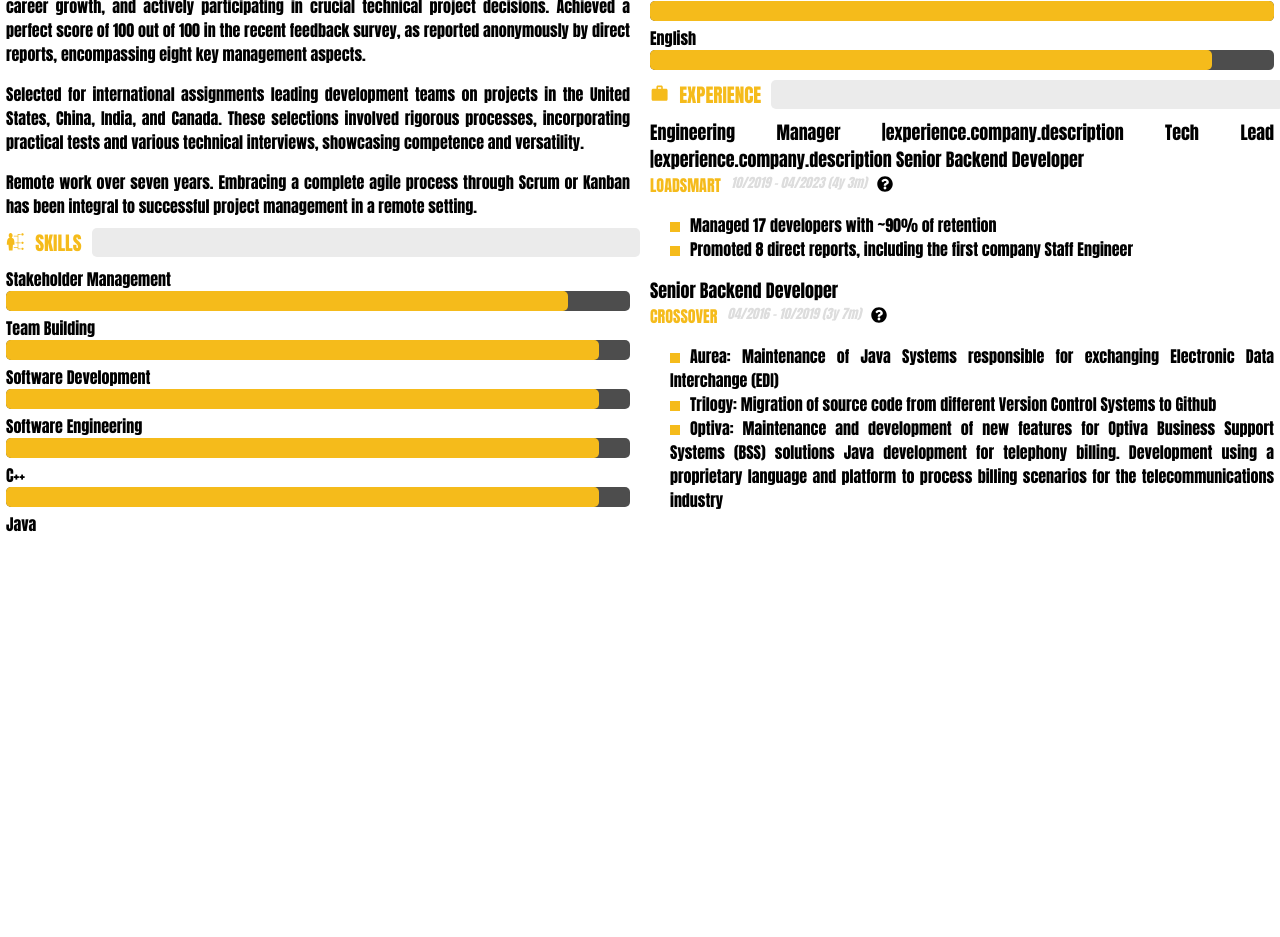
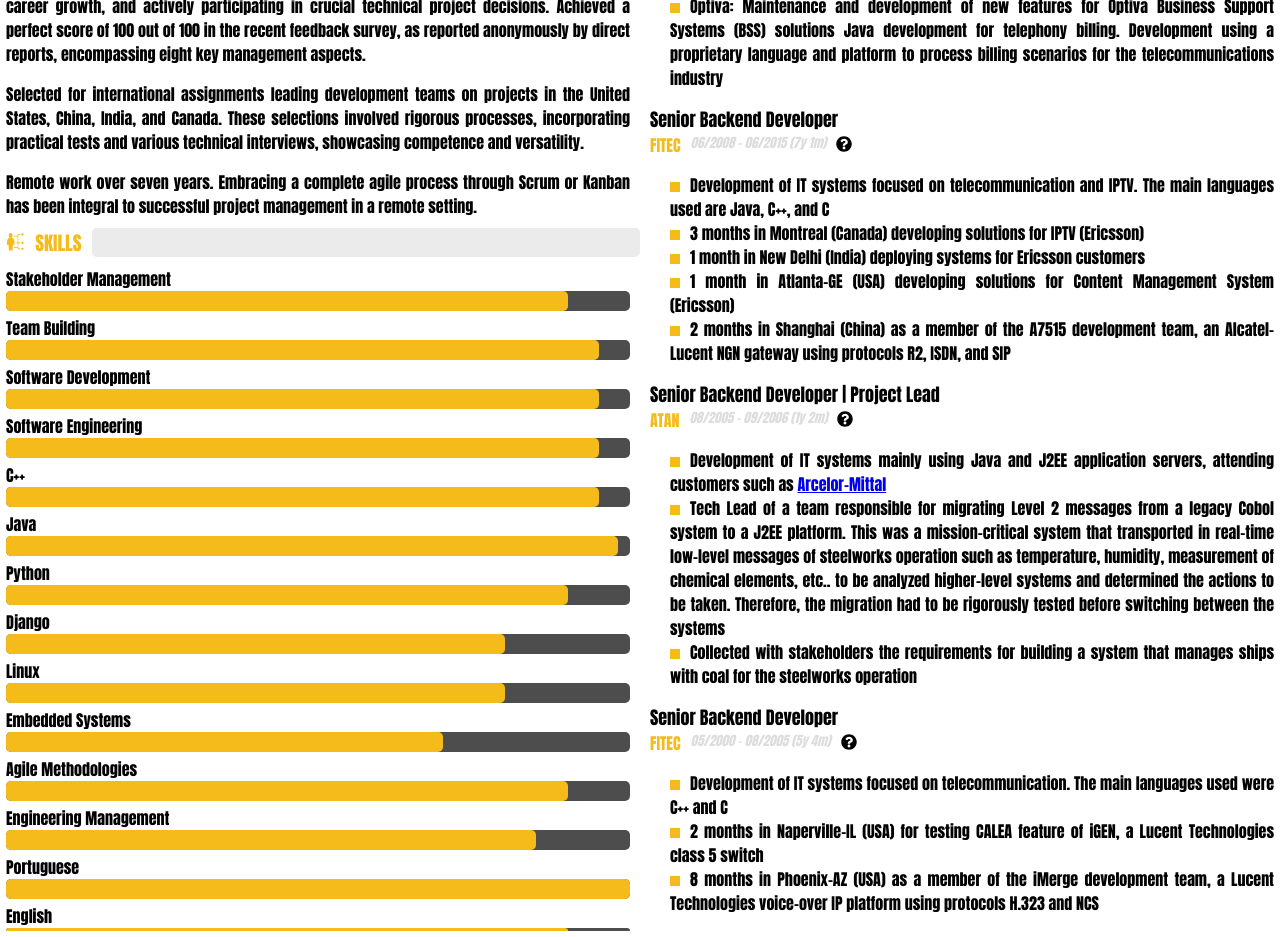
Before and after one commit to ampaiva/mycv, a React (Create React App) app: page / in a window 1280 px wide. Shown: the part 540-1477 px from the top of the page. Before the commit the page ends 1082 px from the top, so only its background shows below. Built offline with nearby package versions, Linux system fonts and the light colour scheme.

Commit message:
Links on activities

```diff
--- a/public/cv.json
+++ b/public/cv.json
@@ -32,6 +32,56 @@
                 "Trilogy: Migration of source code from different Version Control Systems to Github",
                 "Optiva: Maintenance and development of new features for Optiva Business Support Systems (BSS) solutions Java development for telephony billing. Development using a proprietary language and platform to process billing scenarios for the telecommunications industry"
             ]
+        },
+        {
+            "company": {
+                "name": "FITec",
+                "description": "Created in the 1990s, [FITec](https://fitec.org.br/home) is an Institute of Science and Technology (ICT) accredited by various Brazilian bodies, qualified to enter into agreements with companies benefiting from the Laws of Incentive to Research and Technological Development.<p>Its staff has about 350 employees, consisting of doctors, post-doctors, masters, postgraduates, graduates and technicians, with extensive market experience and great qualification in the areas of Digital Transformation, Artificial Intelligence, Data Science, IoT , Management, Industrial Design and Production Engineering, distributed between Recife, Campinas, São José dos Campos, Belo Horizonte and Manaus.<p>This team, working alone or together with teams of partners from different parts of the world, has developed Hardware, Firmware and Software projects in recent years in the areas of: Telecommunications, IT, Electric Energy, Biomedical Equipment, Industrial Automation (4.0), Technologies Assistive Services, Automotive Industry and Logistics."
+            },
+            "start": "06/2008",
+            "end": "06/2015 (7y 1m)",
+            "roles": [
+                "Senior Backend Developer"
+            ],
+            "activities": [
+                "Development of IT systems focused on telecommunication and IPTV. The main languages used are Java, C++, and C",
+                "3 months in Montreal (Canada) developing solutions for IPTV (Ericsson)",
+                "1 month in New Delhi (India) deploying systems for Ericsson customers",
+                "1 month in Atlanta-GE (USA) developing solutions for Content Management System (Ericsson)",
+                "2 months in Shanghai (China) as a member of the A7515 development team, an Alcatel-Lucent NGN gateway using protocols R2, ISDN, and SIP"
+            ]
+        },
+        {
+            "company": {
+                "name": "ATAN",
+                "description": ""
+            },
+            "start": "08/2005",
+            "end": "09/2006 (1y 2m)",
+            "roles": [
+                "Senior Backend Developer", "Project Lead"
+            ],
+            "activities": [
+                "Development of IT systems mainly using Java and J2EE application servers, attending customers such as [Arcelor-Mittal](https://corporate.arcelormittal.com/)",
+                "Tech Lead of a team responsible for migrating Level 2 messages from a legacy Cobol system to a J2EE platform. This was a mission-critical system that transported in real-time low-level messages of steelworks operation such as temperature, humidity, measurement of chemical elements, etc.. to be analyzed higher-level systems and determined the actions to be taken. Therefore, the migration had to be rigorously tested before switching between the systems",
+                "Collected with stakeholders the requirements for building a system that manages ships with coal for the steelworks operation"
+            ]
+        },
+        {
+            "company": {
+                "name": "FITec",
+                "description": "Created in the 1990s, [FITec](https://fitec.org.br/home) is an Institute of Science and Technology (ICT) accredited by various Brazilian bodies, qualified to enter into agreements with companies benefiting from the Laws of Incentive to Research and Technological Development.<p>Its staff has about 350 employees, consisting of doctors, post-doctors, masters, postgraduates, graduates and technicians, with extensive market experience and great qualification in the areas of Digital Transformation, Artificial Intelligence, Data Science, IoT , Management, Industrial Design and Production Engineering, distributed between Recife, Campinas, São José dos Campos, Belo Horizonte and Manaus.<p>This team, working alone or together with teams of partners from different parts of the world, has developed Hardware, Firmware and Software projects in recent years in the areas of: Telecommunications, IT, Electric Energy, Biomedical Equipment, Industrial Automation (4.0), Technologies Assistive Services, Automotive Industry and Logistics."
+            },
+            "start": "05/2000",
+            "end": "08/2005 (5y 4m)",
+            "roles": [
+                "Senior Backend Developer"
+            ],
+            "activities": [
+                "Development of IT systems focused on telecommunication. The main languages used were C++ and C",
+                "2 months in Naperville-IL (USA) for testing CALEA feature of iGEN, a Lucent Technologies class 5 switch",
+                "8 months in Phoenix-AZ (USA) as a member of the iMerge development team, a Lucent Technologies voice-over IP platform using protocols H.323 and NCS"
+            ]
         }
     ]
 }
--- a/src/cv-generator.js
+++ b/src/cv-generator.js
@@ -2,19 +2,24 @@
 
 import React, { useState } from 'react';
 import { FaQuestionCircle } from "react-icons/fa";
-import { marked } from 'marked'
 
-const renderer = new marked.Renderer();
-renderer.link = function (href, title, text) {
-    return `<a href="${href}" title="${title || ''}" target="_blank">${text}</a>`;
-};
+const toHTML = (text) => {
+    // Regular expression to match Markdown links
+    const linkRegex = /\[([^\]]+)\]\(([^)]+)\)/g;
+
+    // Replace Markdown links with HTML links
+    const htmlText = text.replace(linkRegex, '<a href="$2" target="_blank">$1</a>');
+
+    return htmlText;
+}
+
 
 function Activities({ activities }) {
     return (
         <div className="activities">
             <ul className="list">
                 {activities.map((activity) => (
-                    <li>{activity}</li>
+                    <li dangerouslySetInnerHTML={{ __html: toHTML(activity) }} />
                 ))}
             </ul>
         </div>
@@ -24,7 +29,7 @@ function Activities({ activities }) {
 function Roles({ roles }) {
     return (
         <div className="roles">
-            {roles.join(' |experience.company.description ')}
+            {roles.join(' | ')}
         </div>
     );
 }
@@ -36,7 +41,7 @@ function Experience({ experience }) {
         <div className="experience">
             <Roles roles={experience.roles} />
             <div className="container">
-                {isHovered && <div className="box" onMouseEnter={() => setIsHovered(true)} onMouseLeave={() => setIsHovered(false)} dangerouslySetInnerHTML={{ __html: marked(experience.company.description, { renderer: renderer }) }} />}
+                {isHovered && <div className="box" onMouseEnter={() => setIsHovered(true)} onMouseLeave={() => setIsHovered(false)} dangerouslySetInnerHTML={{ __html: toHTML(experience.company.description) }} />}
             </div>
             <div className="company-period">
                 <div class="column"><div className="company">{experience.company.name}</div></div>
```
Also changed, not shown: public/cv-content.md (+1 -2 lines).
